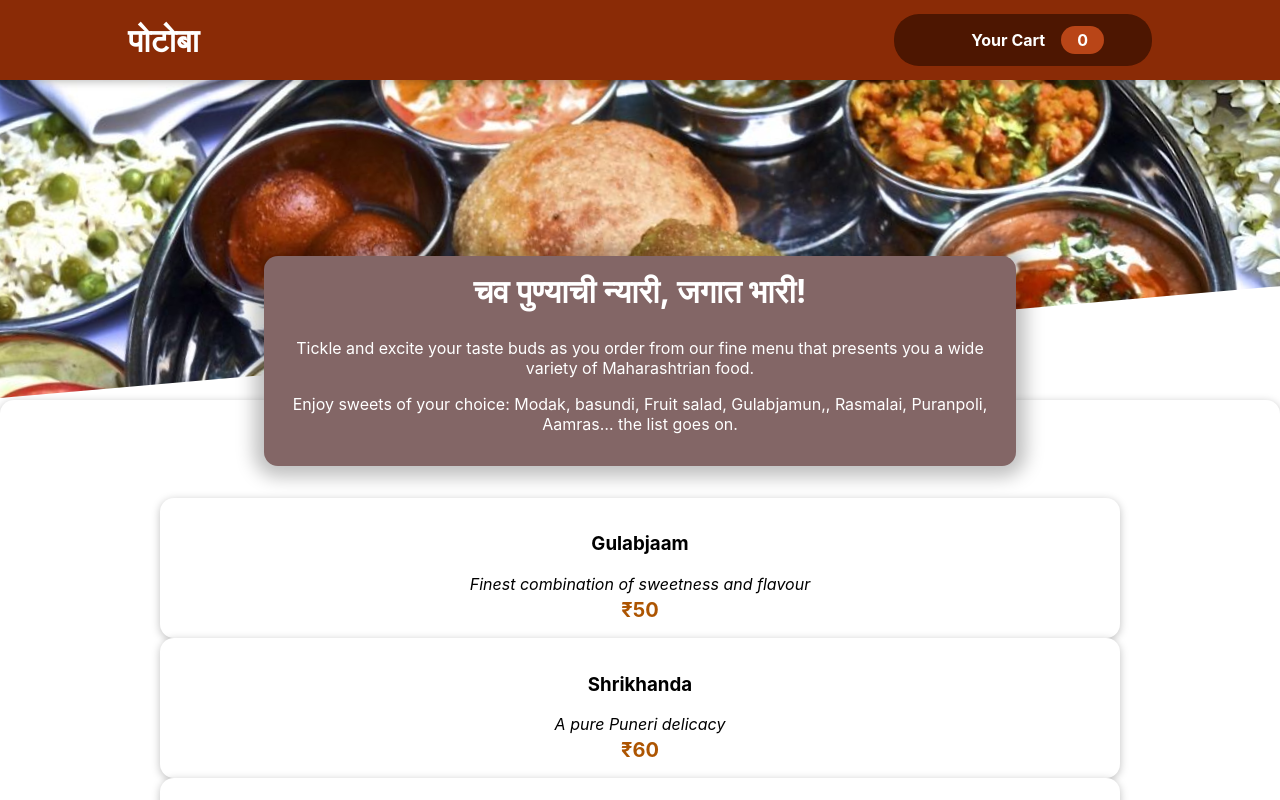
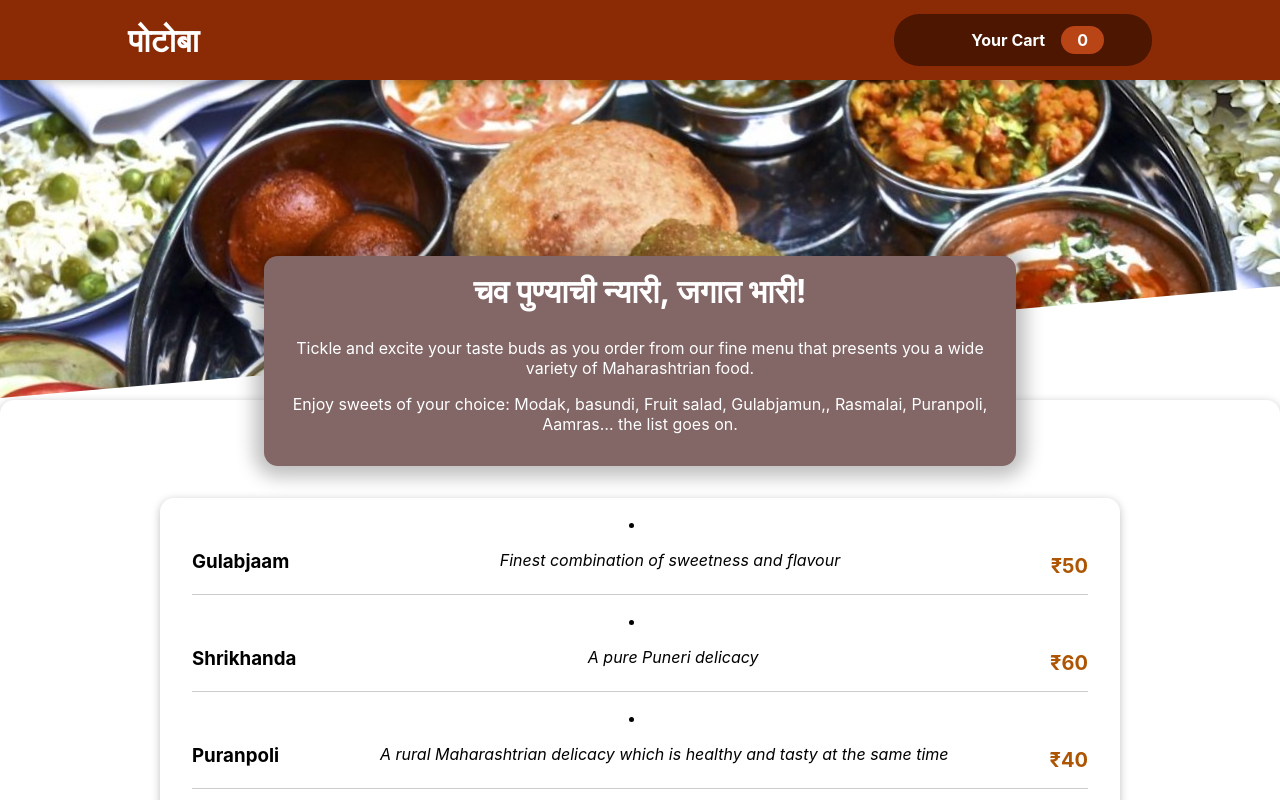
Before and after one commit to CharlieSierraJuliet/potoba, a React (Create React App) app: page / in a window 1280 px wide. Shown: the top 800 px of the page. Built offline with nearby package versions, Linux system fonts and the light colour scheme; some icons are missing.

Commit message:
Minor UI changes in MealItem component

```diff
--- a/src/components/Meals/AvailableMeals.js
+++ b/src/components/Meals/AvailableMeals.js
@@ -1,6 +1,7 @@
 
 import classes from './AvailableMeals.module.css'
 import MealItem from './MealItem';
+import Card from '../UI/Card';
 const AvailableMeals=()=>{
     const DUMMY_MEALS = [
         {
@@ -31,9 +32,11 @@ const AvailableMeals=()=>{
 
     return(
         <section className={classes.meals}>
+            <Card>
           {DUMMY_MEALS.map(x=>
             <MealItem key={x.id} name={x.name} description={x.description} price={x.price} />
             )}
+            </Card>
         </section>
 
     )
--- a/src/components/Meals/MealItem.js
+++ b/src/components/Meals/MealItem.js
@@ -1,14 +1,14 @@
-import Card from '../UI/Card';
 import classes from './MealItem.module.css'
 
 const MealItem=props=>{
     return(
-        <Card className={classes.meal}>
+        <li>
+        <div className={classes.meal}>
             <h3>{props.name}</h3>
             <div className={classes.description}>{props.description}</div>
             <div className={classes.price}>₹{props.price}</div>
-        </Card>
-
+        </div>
+</li>
     )
 
 }
```
